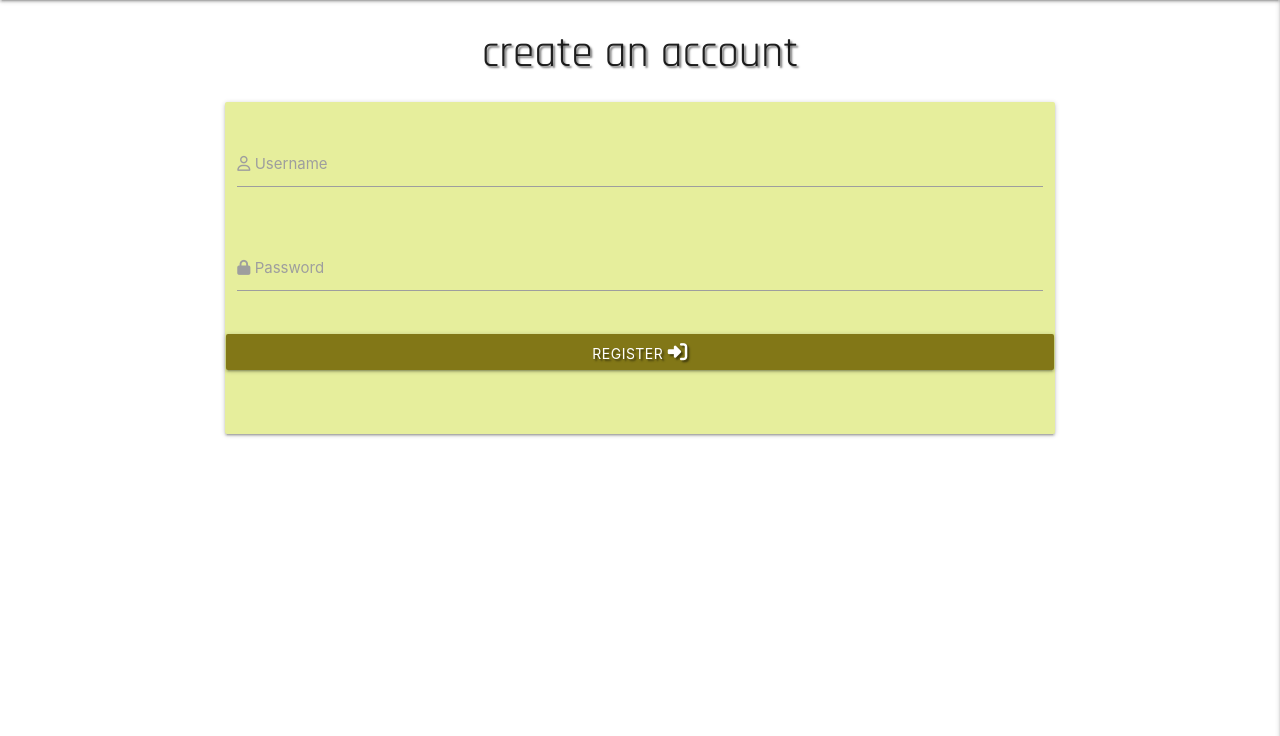
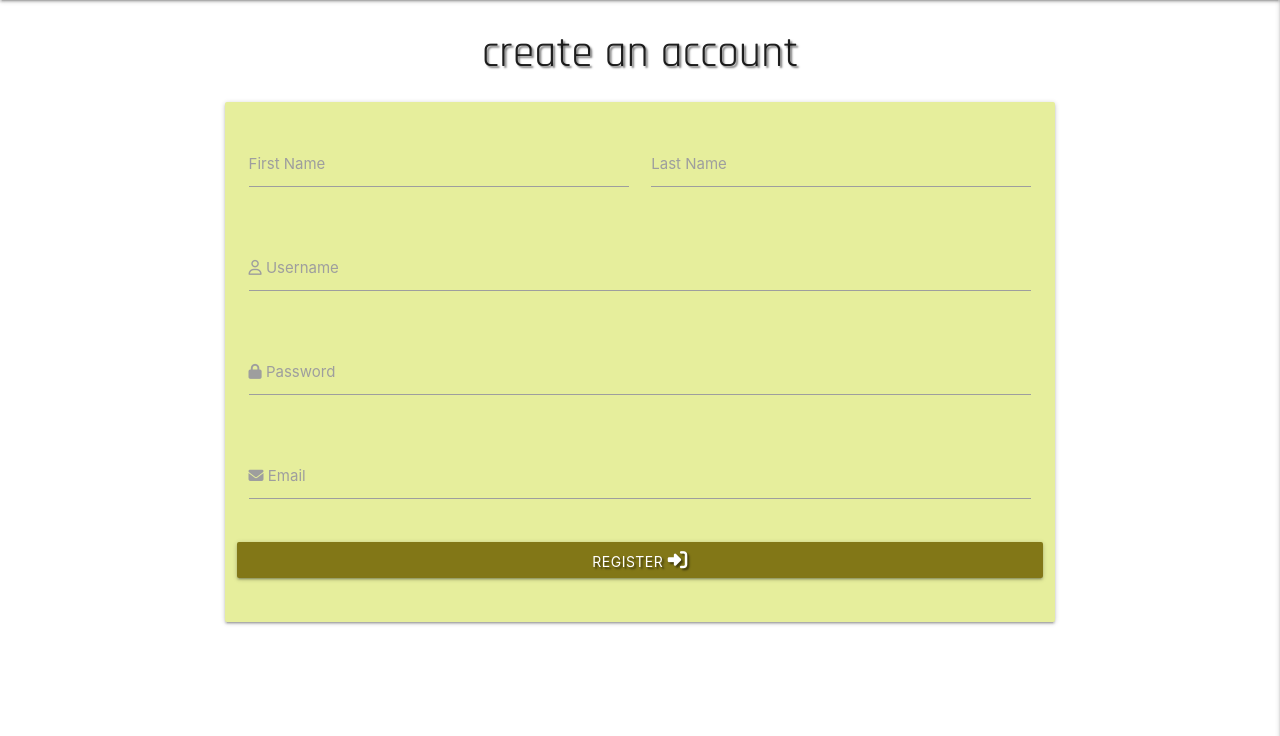
Before and after one commit to rebeccoder/cook-book, a Flask app: page /register in a window 1280 px wide. Shown: the part 64-800 px from the top of the page. Run offline with Flask 2, Linux system fonts and the light colour scheme; some libraries are stand-ins or nearby versions.

Commit message:
added first name, last name, email and tidied up form added comments

```diff
--- a/templates/register.html
+++ b/templates/register.html
@@ -4,25 +4,45 @@
     <div class="row">
         <form class="col s12 m8 offset-m2" method="POST" action="{{ url_for('register')}}">
         <div class="card-panel lime lighten-3">
+          <!-- first name -->
           <div class="row">
-                <form class="col s12">
+            <div class="input-field col s6">
+              <input id="first_name" name="first_name" type="text" class="validate">
+              <label for="first_name">First Name</label>
+            </div>
+          <!-- last name -->
+            <div class="input-field col s6">
+              <input id="last_name" name = "last_name" type="text" class="validate">
+              <label for="last_name">Last Name</label>
+            </div>
+          </div>
+          <!-- username -->
           <div class="row">
             <div class="input-field col s12">
                 <input id="username" name="username" type="text" class="validate">
                 <label for="username"><i class="fa-regular fa-user"></i> Username</label>
             </div>
           </div>
+          <!-- password -->
           <div class="row">
               <div class="input-field col s12">
-                      <input id="password" name="password "type="password" class="validate">
+                  <input id="password" name="password" type="password" class="validate">
                   <label for="password"><i class="fa-solid fa-lock"></i> Password</label>
               </div>
           </div>
+          <!-- email -->
+          <div class="row">
+            <div class="input-field col s12">
+                  <input id="email" type="email" class="validate">
+                  <label for="email"><i class="fa-solid fa-envelope"></i> Email</label>
+            </div>
+          </div>
+          <!-- register button -->
           <div class="row">
               <button class="col s12 btn text-shadow lime darken-4" type="submit" name="action">Register <i class="fa-solid fa-right-to-bracket"></i>
               </button>
           </div>
-        </div>
+          </form>
     </div>
 
 {% endblock %}
```
Lines whose indentation alone changed are shown as unchanged.
